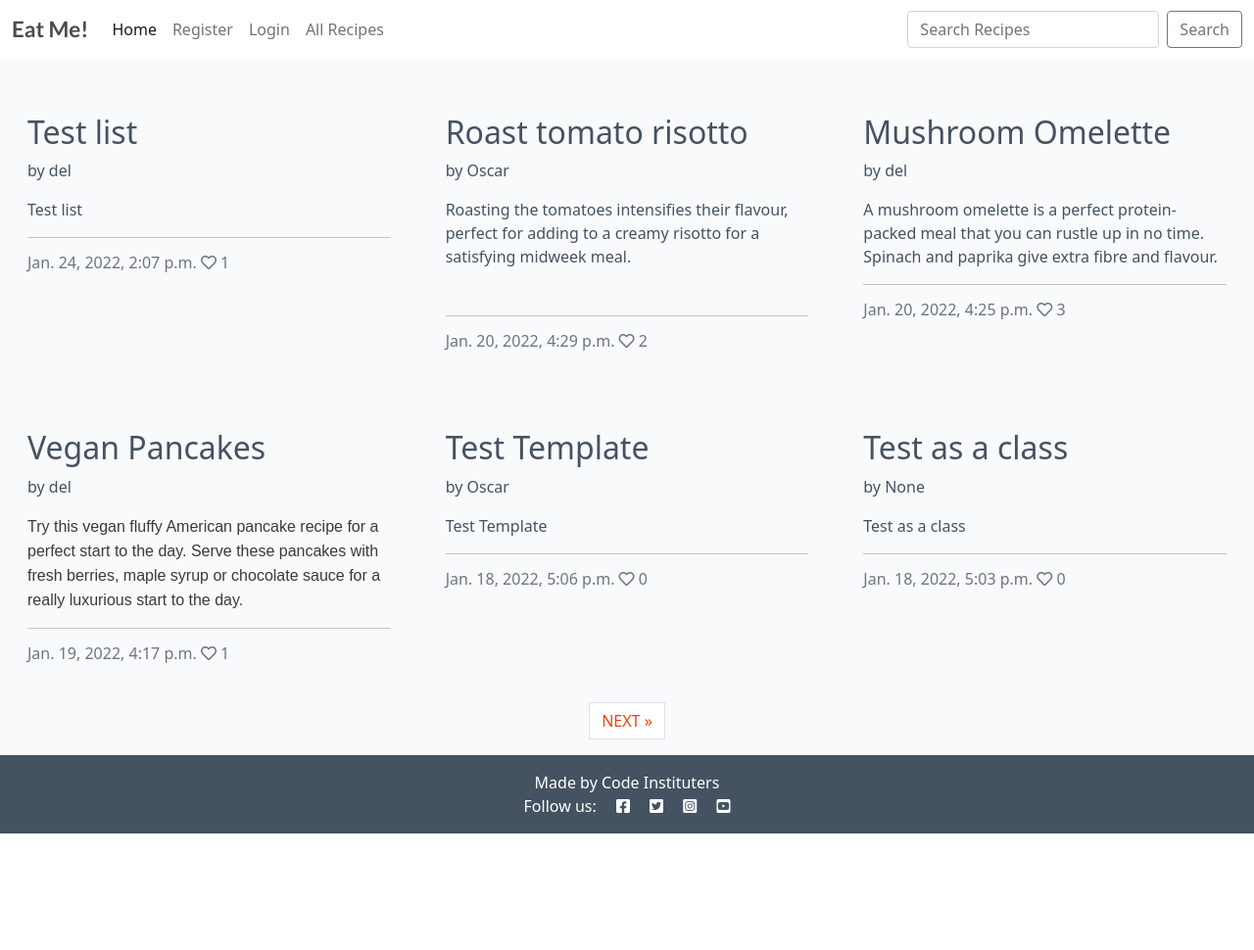
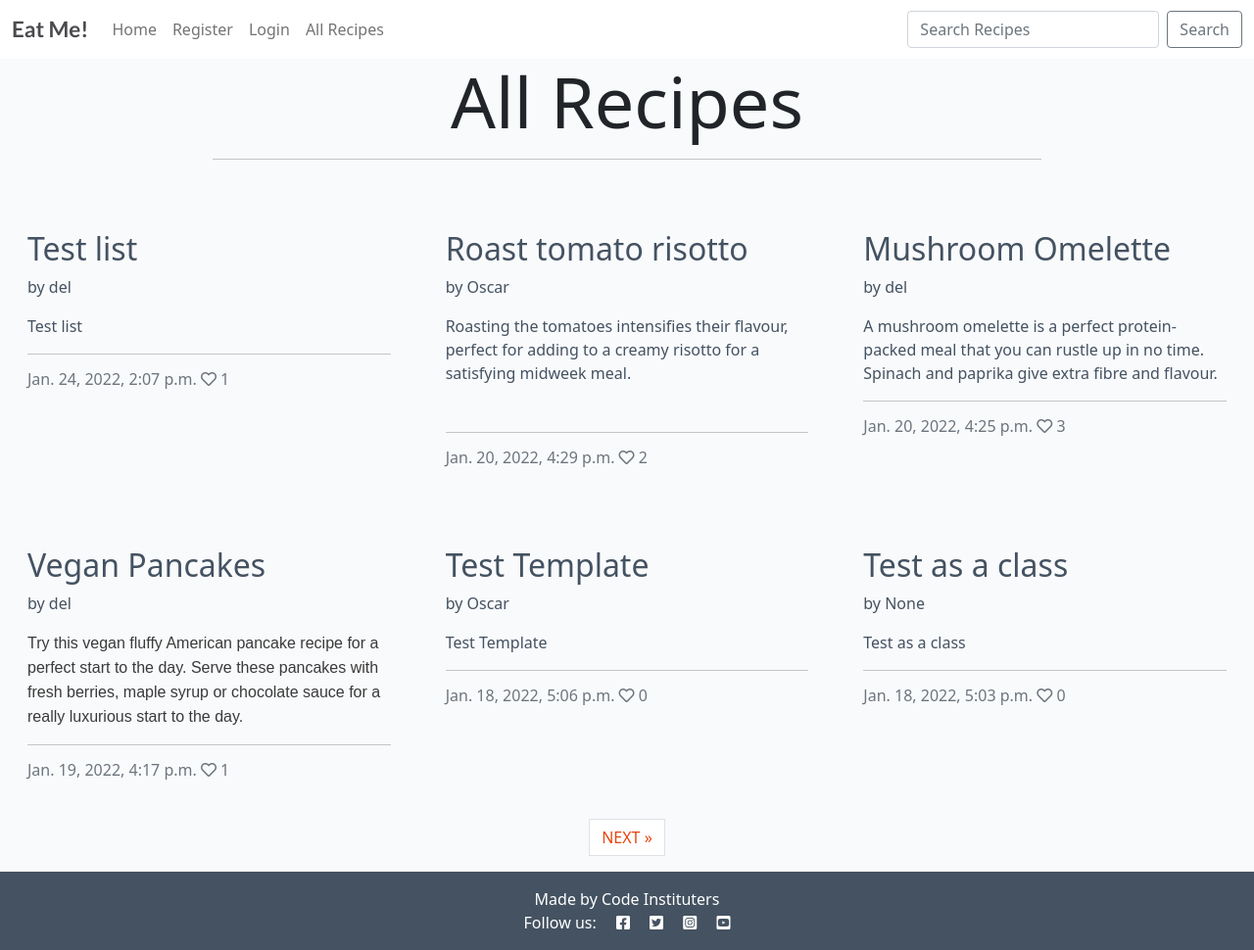
Before and after one commit to Delboy/Django-practice, a Django app: page /recipes/ in a window 1280 px wide. Shown: the whole page at 98% size. Before the commit the page ends 851 px from the top, so only its background shows below. Run offline with Django 3.2, Linux system fonts and the light colour scheme; data comes from the database, SQL or seed files in the repository; both versions use the stored data as it was after the commit; some libraries are stand-ins or nearby versions.

Commit message:
add active navbar for home

```diff
--- a/post/views.py
+++ b/post/views.py
@@ -16,7 +16,7 @@
         paginate_by = 6
         context = {
             "posts": posts,
-            "top_posts": top_posts
+            "top_posts": top_posts,
         }
         return render(request, 'index.html', context)
 
--- a/static/css/style.css
+++ b/static/css/style.css
@@ -163,3 +163,7 @@
 .feature-head {
     margin-top: 100px;
 }
+
+.btm-brd {
+    border-bottom: 1px solid black
+}
--- a/templates/base.html
+++ b/templates/base.html
@@ -33,8 +33,12 @@
             </button>
             <div class="collapse navbar-collapse" id="navbarText">
                 <ul class="navbar-nav me-auto mb-2 mb-lg-0">
+
+                    {% url 'home' as home %}
+                    <!-- {% url 'home' as home %}
+                    {% url 'home' as home %} -->
                     <li class="nav-item">
-                        <a class="nav-link active" aria-current="page" href="{% url 'home' %}">Home</a>
+                        <a class="nav-link {% if request.path == home %} active {% endif %} " aria-current="page" href="{% url 'home' %}">Home</a>
                     </li>
                     {% if user.is_authenticated %}
                     <li class="nav-item">
--- a/templates/recipes.html
+++ b/templates/recipes.html
@@ -2,7 +2,12 @@
 
 {% block content %}
 
-
+<div class="row">
+    <div class="col-8 offset-2">
+<h1 class="h1 display-2 text-center">All Recipes </h1>
+<hr>
+    </div>
+</div>
 
 <div class="container-fluid">
     <div class="row">
```
Also changed, not shown: db.sqlite3.
